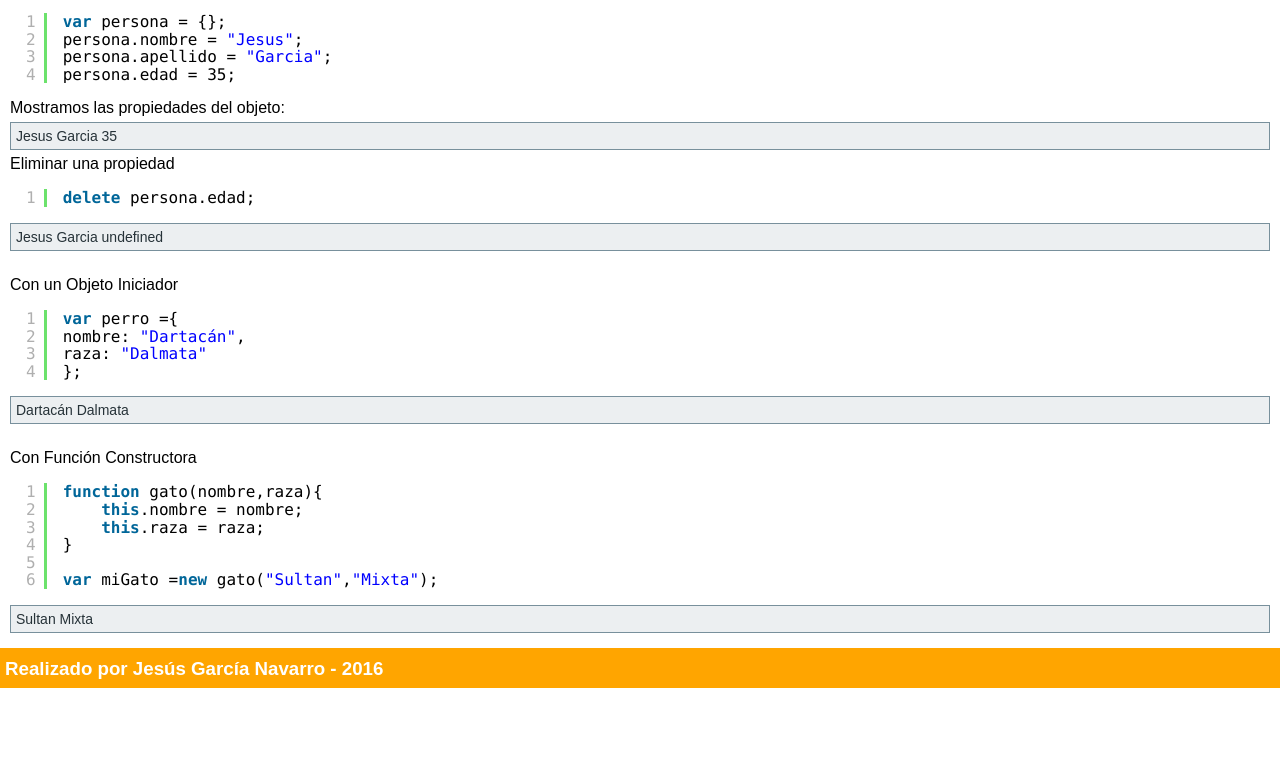
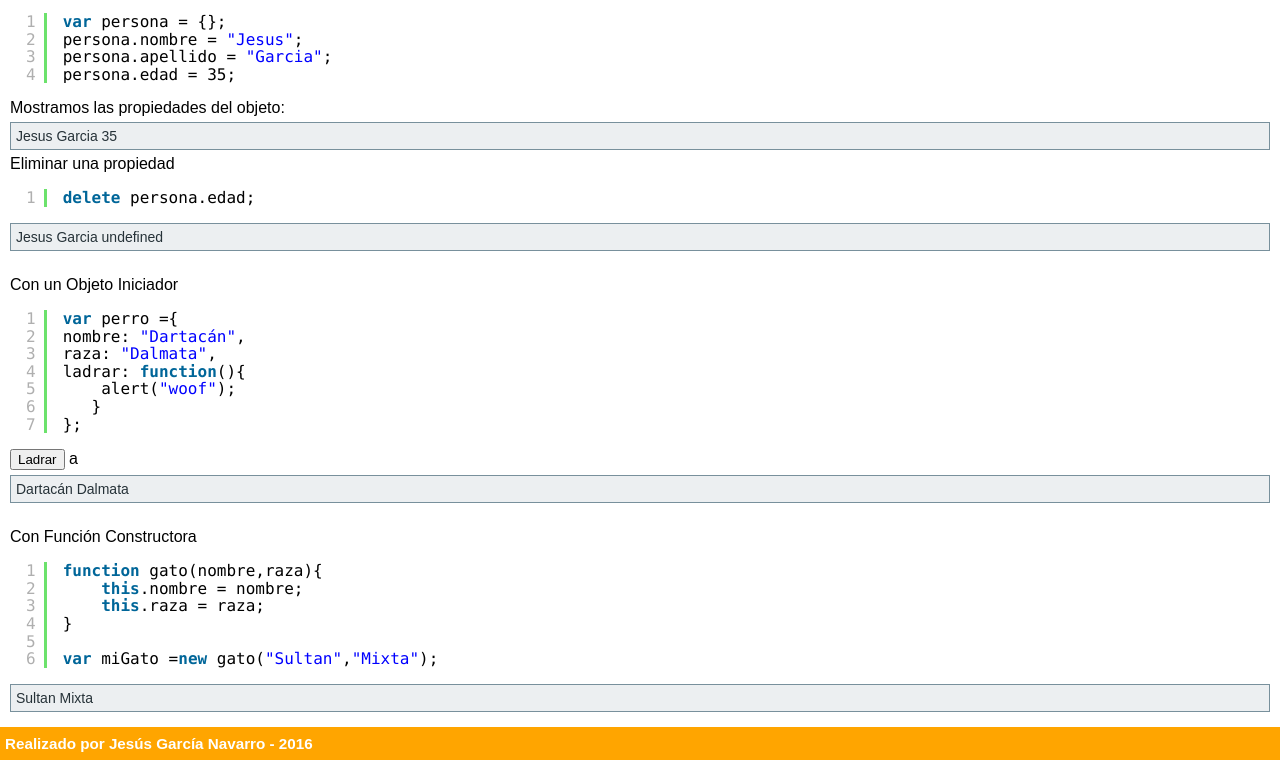
Before and after one commit to JesusGarciaNavarro/JavaScript, a plain HTML site: page Ejemplo01/index01.html in a window 1280 px wide. Shown: the part 71-831 px from the top of the page. Before the commit the page ends 800 px from the top, so only its background shows below. Drawn offline with Linux system fonts and the light colour scheme.

Commit message:
Estructurar codigo

```diff
--- a/Ejemplo01/index01.html
+++ b/Ejemplo01/index01.html
@@ -8,10 +8,10 @@
     <meta name="description" content="">
     <meta name="author" content="">
     <link href="../assets/css/general.css" rel="stylesheet">
-     <script type="text/javascript" src="../assets/syntaxhighlighter_3.0.83/scripts/shCore.js"></script>
+    <script type="text/javascript" src="../assets/syntaxhighlighter_3.0.83/scripts/shCore.js"></script>
 	<script type="text/javascript" src="../assets/syntaxhighlighter_3.0.83/scripts/shBrushJScript.js"></script>
 	<link type="text/css" rel="stylesheet" href="../assets/syntaxhighlighter_3.0.83/styles/shCoreDefault.css"/>
-   <script type="text/javascript">SyntaxHighlighter.all();</script>
+    <script type="text/javascript">SyntaxHighlighter.all();</script>
     <title>Ejercicio 01</title>
 </head>
 
@@ -32,7 +32,7 @@
            </pre>
             <div>Mostramos las propiedades del objeto:</div>
 
-            <div class="code" id="1"></div>
+            <div class="code"  id="1"></div>
 
 
 
@@ -49,9 +49,14 @@
             <pre class="brush: js;">
               var perro ={
               nombre: "Dartacán",
-              raza: "Dalmata"
+              raza: "Dalmata",
+              ladrar: function(){
+                  alert("woof");
+                 }
               };
            </pre>
+           <button id="ladrar">Ladrar</button>
+           <span id="ladrido">a</span>
             <div class="code" id="3"></div>
         </div>
 
--- a/Ejemplo01/index01.js
+++ b/Ejemplo01/index01.js
@@ -1,45 +1,72 @@
-// Función que se ejecuta al cargar la página
-var windowOnLoad = function (e) {
+// FORMAS DE CREAR OBJETOS
 
-    // Crear y desturir objetos en tiempo de ejecución
+// En tiempo de ejecución
+var persona = {
+    nombre: "Jesus"
+    , apellido: "Garcia"
+    , edad: 35
+};
 
+// Con objeto iniciador
+var perro = {
+    nombre: "Dartacán"
+    , raza: "Dalmata"
+    , ladrar: function () {
+        document.getElementById("ladrido").innerHTML ="WOOF!!!!!";
+        setTimeout(function(){ document.getElementById("ladrido").innerHTML =''; }, 1500);
+    }
+};
 
-    // 1
-    var persona = {};
-    persona.nombre = "Jesus";
-    persona.apellido = "Garcia";
-    persona.edad = 35;
+// Con función constructora
+function gato(nombre, raza) {
+    this.nombre = nombre;
+    this.raza = raza;
+}
+var miGato = new gato("Sultan", "Mixta");
 
-
-    document.getElementById("1").innerHTML = persona.nombre + ' ' + persona.apellido + ' ' + persona.edad;
-
-
-    // 2
-    delete persona.edad;
-
-    document.getElementById("2").innerHTML +=  persona.nombre + ' ' + persona.apellido + ' ' + persona.edad;
-
-
-    // 3
-    var perro ={
-      nombre: "Dartacán",
-        raza: "Dalmata"
-    };
-
-     document.getElementById("3").innerHTML +=  perro.nombre + ' ' + perro.raza;
-
-    // 4
-    function gato(nombre,raza){
-        this.nombre = nombre;
-        this.raza = raza;
-    }
-
-    var miGato = new gato("Sultan","Mixta");
-
-    document.getElementById("4").innerHTML += miGato.nombre + ' ' + miGato.raza;
-
+// Asignar evento
+document.getElementById("ladrar").onclick = function () {
+    ejercicio.perro.ladrar();
 };
 
 
+var ejercicio = {};
+
+// Atributos
+ejercicio.persona = persona;
+ejercicio.perro = perro;
+ejercicio.gato = gato;
+
+// Métodos
+ejercicio.verPersona = function () {
+    document.getElementById("1").innerHTML = persona.nombre + ' ' + persona.apellido + ' ' + persona.edad;
+};
+ejercicio.borrarEdadPersona = function () {
+    delete persona.edad;
+    document.getElementById("2").innerHTML = persona.nombre + ' ' + persona.apellido + ' ' + persona.edad;
+}
+ejercicio.verPerro = function () {
+    document.getElementById("3").innerHTML += perro.nombre + ' ' + perro.raza;
+};
+ejercicio.verGato = function () {
+    document.getElementById("4").innerHTML += miGato.nombre + ' ' + miGato.raza;
+};
+
+
+// Función que se ejecuta al cargar la página
+var windowOnLoad = function (e) {
+    // Crear y desturir objetos en tiempo de ejecución
+    // 1
+    ejercicio.verPersona();
+    // 2
+    ejercicio.borrarEdadPersona();
+    // 3
+    ejercicio.verPerro();
+    // 4
+    ejercicio.verGato();
+    // Aquí recargamos las etiquetas PRE
+    SyntaxHighlighter.highlight();
+};
+
 // Añadimos el listener y el método que ejecutará.
 window.addEventListener('load', windowOnLoad);
--- a/assets/css/general.css
+++ b/assets/css/general.css
@@ -50,4 +50,5 @@ footer {
     background-color: orange;
     padding: 1px 5px;;
     line-height: 1px;
+    font-size: 13px;
 }
```
